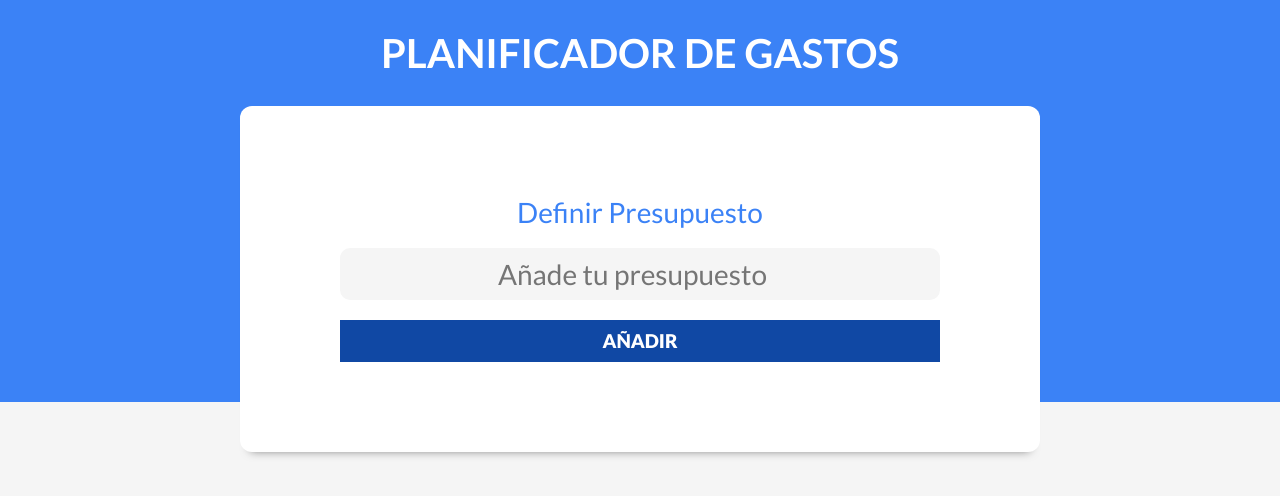
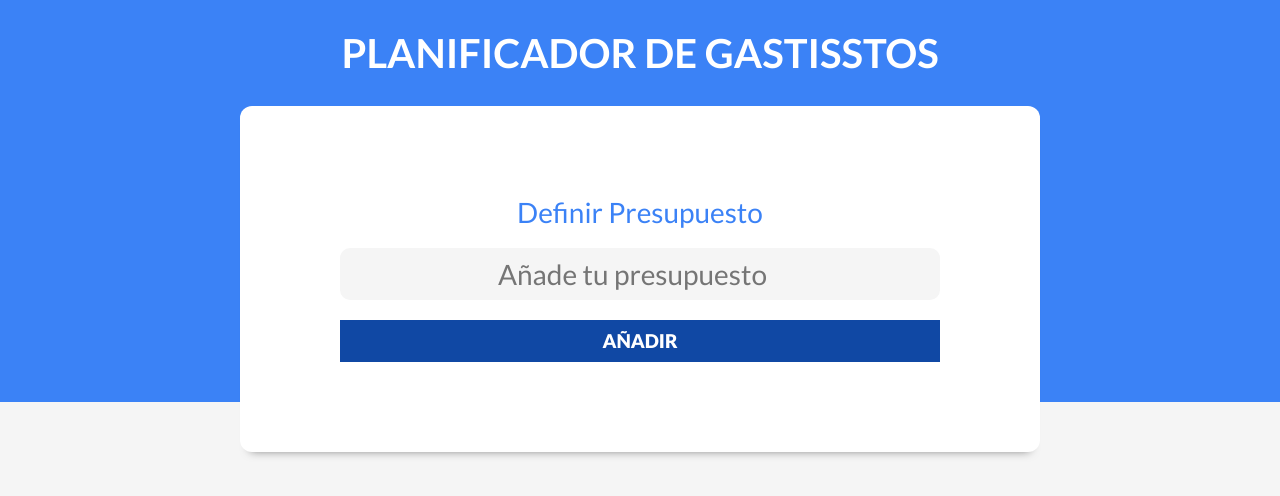
Before and after one commit to aguscolaizzo/control-gastos, a React (Vite) app: page / in a window 1280 px wide. Shown: the top 496 px of the page. Built offline with nearby package versions, Linux system fonts and the light colour scheme.

Commit message:
Perrito malvado

```diff
--- a/src/components/Header.jsx
+++ b/src/components/Header.jsx
@@ -10,7 +10,7 @@ const Header = ({
   gastos}) => {
   return (
     <header>
-        <h1>Planificador de Gastos</h1>
+        <h1>Planificador de Gastisstos</h1>
 
         {isValidPresupuesto ? (
           <ControlPresupuesto
```
Also changed, not shown: 1 other file (tests, documents, lock files or other folders).
